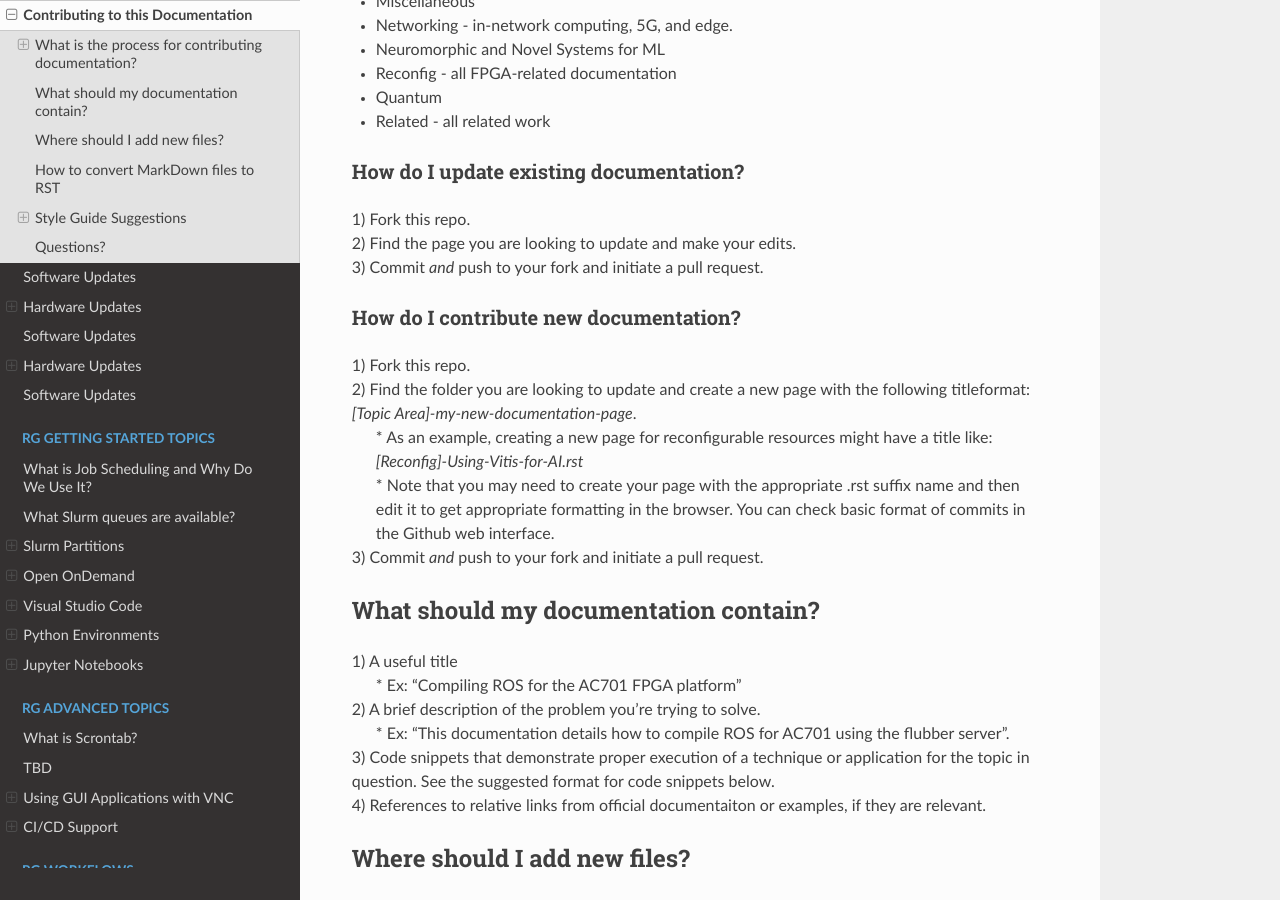
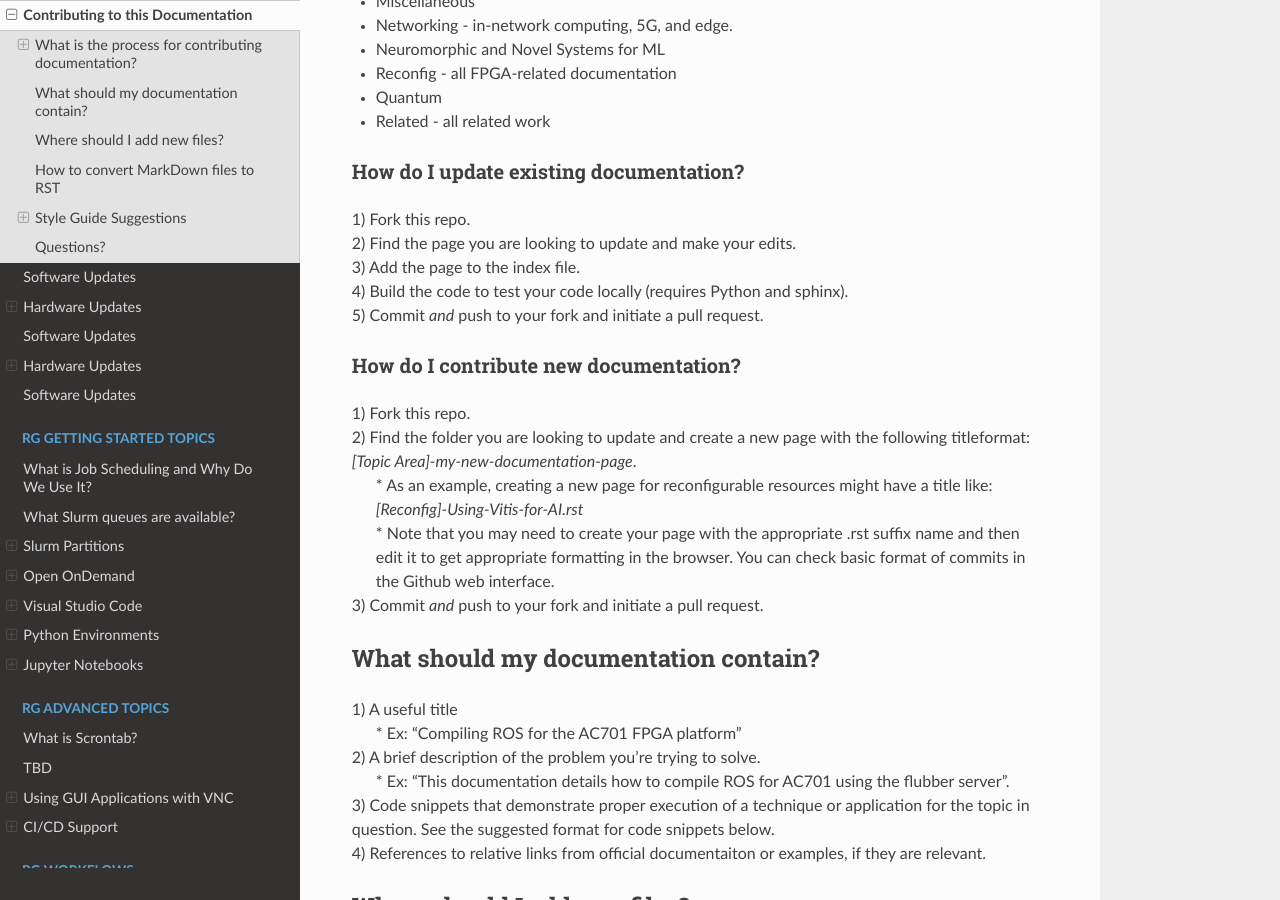
Before and after one commit to gt-crnch-rg/read-the-docs, a Sphinx documentation site: the page built from docs/general/contributing.rst, in a window 1280 px wide and 900 px high, scrolled down 636 px. Built offline with Sphinx 7.4.7 and the Read the Docs theme 2.0.0, drawn with Linux system fonts in a browser that asks for light colours; pages that are not in the unit, such as notebooks, are missing from menus.

Commit message:
Update contributing.rst

```diff
--- a/docs/general/contributing.rst
+++ b/docs/general/contributing.rst
@@ -26,7 +26,9 @@ How do I update existing documentation?
 
 | 1) Fork this repo.
 | 2) Find the page you are looking to update and make your edits.
-| 3) Commit *and* push to your fork and initiate a pull request.
+| 3) Add the page to the index file.
+| 4) Build the code to test your code locally (requires Python and sphinx).
+| 5) Commit *and* push to your fork and initiate a pull request.
 
 How do I contribute new documentation?
 --------------------------------------
```
